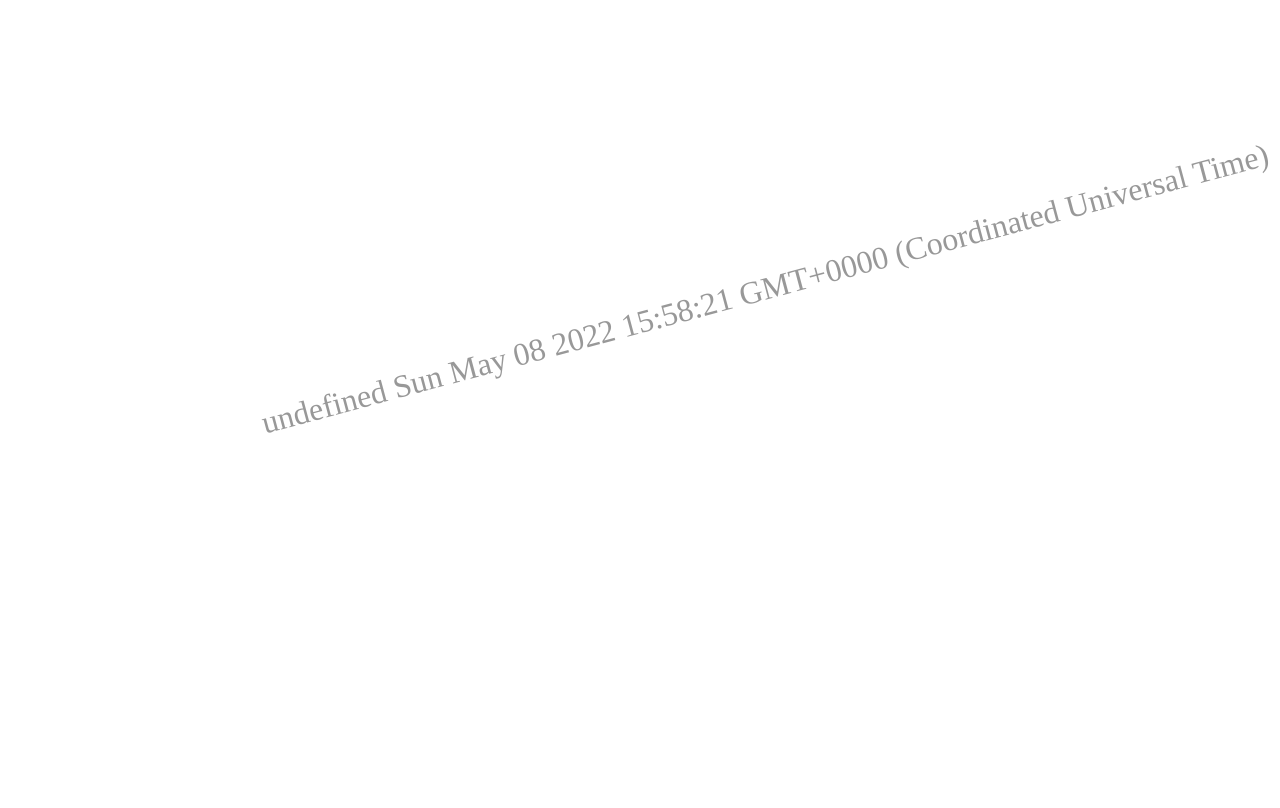
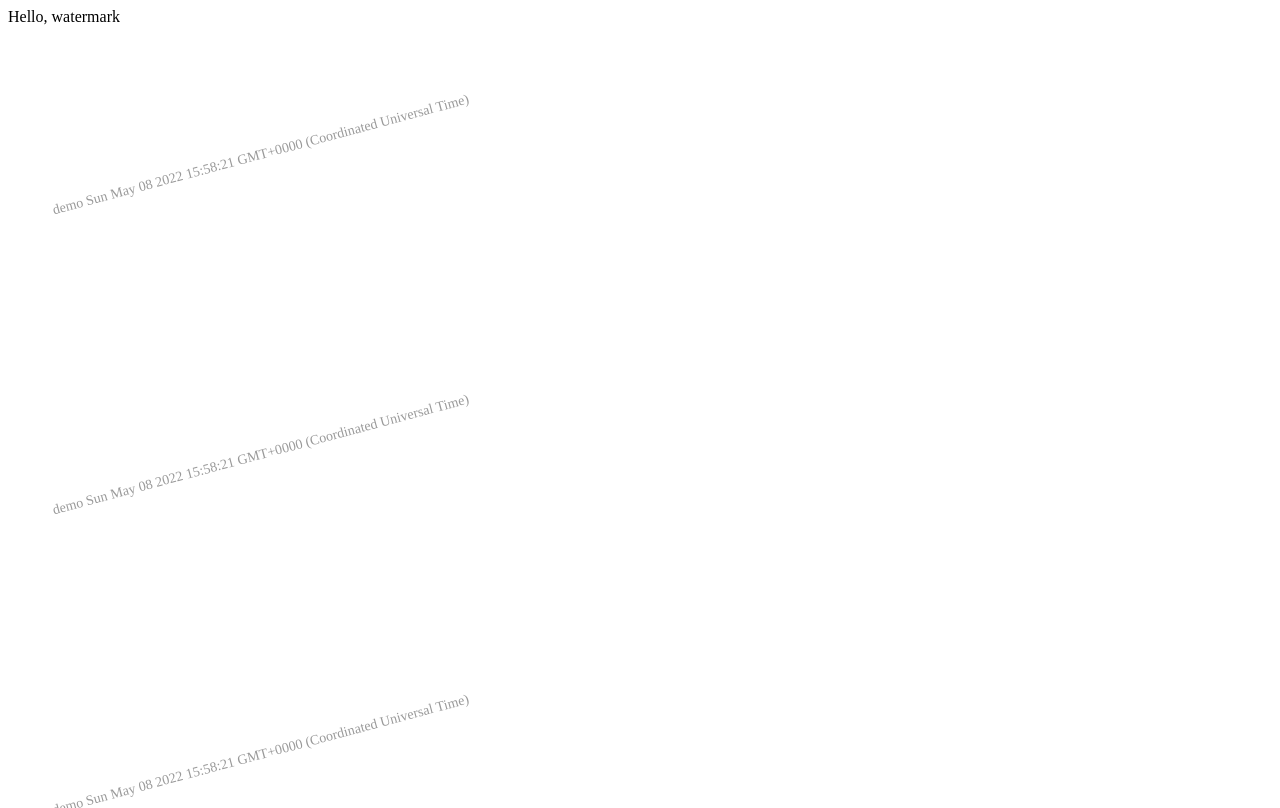
Before and after one commit to xunscript2022/demoCollection, a website: page packages/d031_watermark/index.html in a window 1280 px wide. Drawn offline with Linux system fonts and the light colour scheme.

Commit message:
watermark-createItem

```diff
--- a/packages/d031_watermark/index.html
+++ b/packages/d031_watermark/index.html
@@ -9,8 +9,13 @@
         var window.username = 'demo';
     </script>
     <script src="./index.js"></script>
+    <style>
+        html, body {
+            height: 100%;
+        }
+    </style>
 </head>
 <body>
-
+ Hello, watermark
 </body>
 </html>
--- a/packages/d031_watermark/index.js
+++ b/packages/d031_watermark/index.js
@@ -1,34 +1,73 @@
 window.onload = function (){
     setTimeout(()=>{
         console.log('水印执行了');
-        embedWatermark();
+        embedWatermark('demo');
     },500)
 }
 
-const wrapStyle = {
+const watermarkStyle = {
+    position: 'fixed',
+    top: 0,
+    left: 0,
+    width: '100%',
+    height: '100%',
+}
+
+const itemStyle = {
     position: 'absolute',
-    top: '50%',
-    left: '20%',
-    fontSize: '32px',
+    top: '200px',
+    left: '50px',
+    fontSize: '14px',
     color: '#000',
     lineHeight: 1.5,
     opacity: 0.4,
     transform: `rotate(-15deg)`,
     transformOrigin: '0 0',
+    //使文字无法被使用
     userSelect: 'none',
     whiteSpace: 'nowrap',
     overflow: 'hidden',
+    //使元素实体虚化，不触发鼠标事件
+    //pointervents: none
 }
 
-function cssHelper(el, wrapStyle) {
-    for (let i in wrapStyle) {
-        el.style[i] = wrapStyle[i]
+function cssHelper(el, domStyle) {
+    for (let i in domStyle) {
+        el.style[i] = domStyle[i]
     }
 }
 
+function createItem(username){
+    const itemDom = document.createElement('div');
+    itemDom.innerHTML = `${username || window.username} ${new Date()}`;
+    cssHelper(itemDom, itemStyle);
+    return itemDom;
+}
+
+
 function embedWatermark(username){
-    const wrapDom = document.createElement('div');
-    wrapDom.innerHTML = `${username || window.username} ${new Date()}`;
-    cssHelper(wrapDom, wrapStyle);
-    document.body.appendChild(wrapDom);
+    const waterHeight = 400;
+    const waterWidth = 150;
+    const { clientWidth, clientHeight } = document.documentElement || document.body;
+    const column = Math.ceil(clientWidth / waterWidth);
+    const rows = Math.ceil(clientHeight / waterHeight);
+    const watermarkDom = document.createElement('div');
+    cssHelper(watermarkDom, watermarkStyle);
+
+    const wrapStyle = {
+        position: 'relative',
+        width: `500px`,
+        height: `300px`,
+        // flex: `0 0 500px`,
+        overflow: 'hidden',
+    }
+
+    for (let i = 0; i < column * rows; i++) {
+        const wrap = document.createElement('div');
+        cssHelper(wrap, wrapStyle);
+        wrap.appendChild(createItem(username));
+        watermarkDom.appendChild(wrap)
+    }
+    document.body.appendChild(watermarkDom)
+
 }
```
